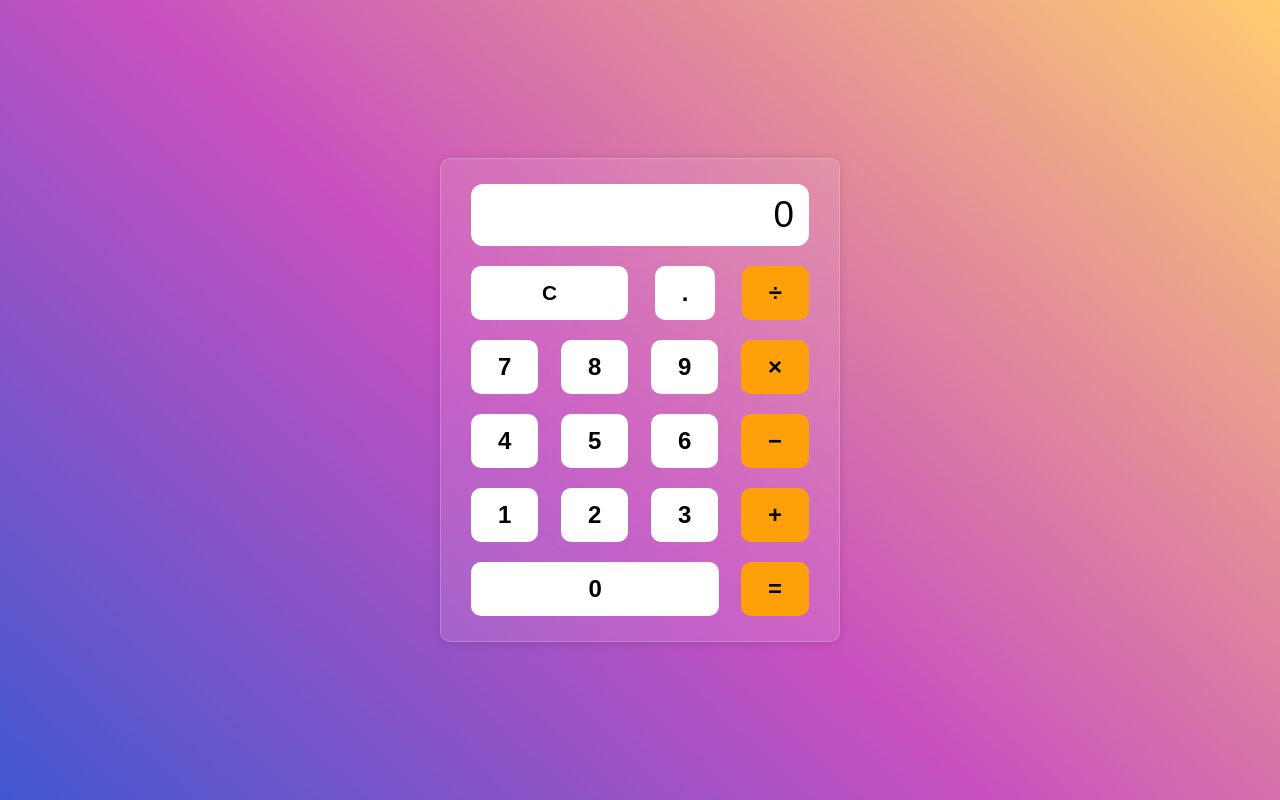
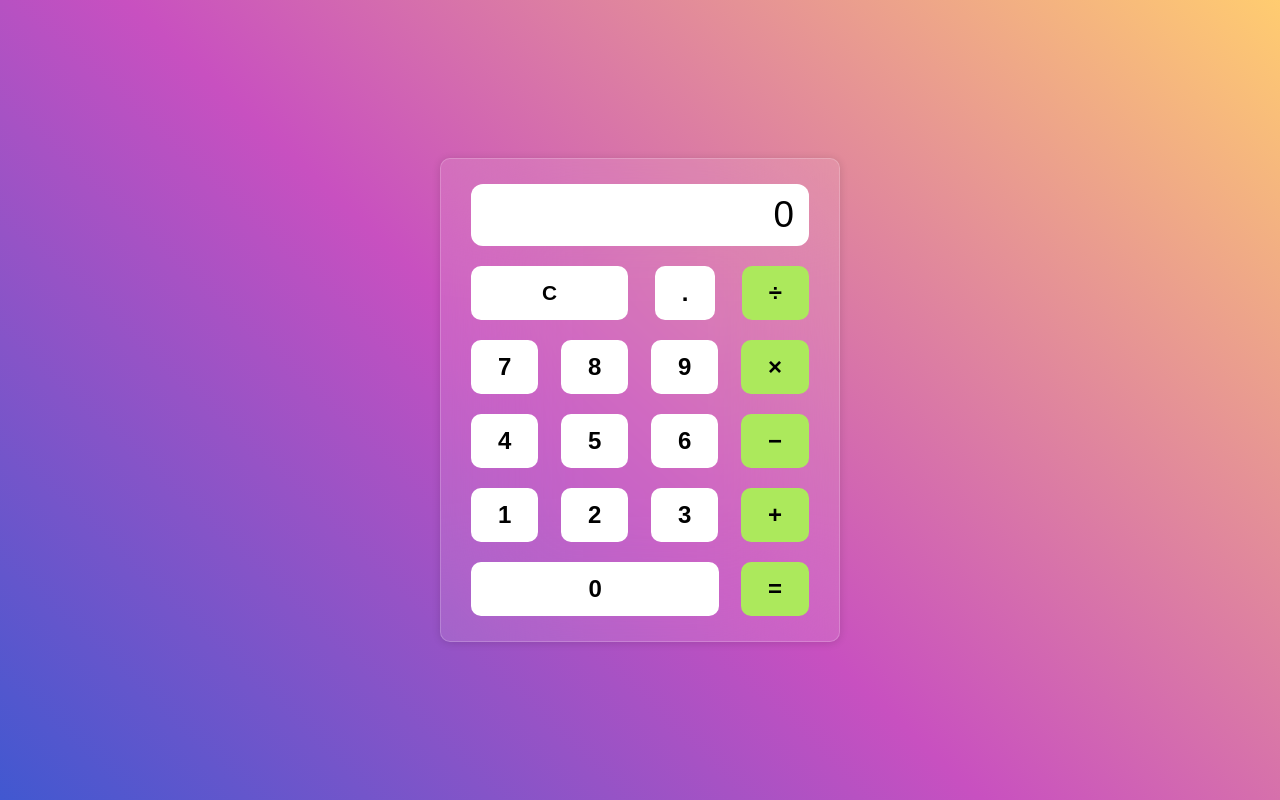
Before and after one commit to alihexon/calculator-app, a plain HTML site: page index.html in a window 1280 px wide. Drawn offline with Linux system fonts and the light colour scheme.

Commit message:
Styled the buttons and their hovers & active styles

```diff
--- a/style.css
+++ b/style.css
@@ -61,6 +61,24 @@ body {
   display: flex;
   justify-content: center;
   align-items: center;
+  cursor: pointer;
+  transition: 0.25s ease-in-out;
+}
+
+.calc-btn:hover {
+  background-color: #f1f1f1;
+}
+
+.calc-btn:active {
+  opacity: 0.7;
+}
+
+.button-row .calc-btn:last-child {
+  background-color: rgb(172, 233, 92);
+}
+
+.button-row .calc-btn:last-child:hover {
+  background-color: rgb(150, 209, 73);
 }
 
 .width-2 {
@@ -71,10 +89,6 @@ body {
   flex-basis: 73.5%;
 }
 
-.button-row .calc-btn:last-child {
-  background-color: rgb(254, 160, 10);
-}
-
 .clear-btn {
   font-size: 1.3em;
 }
```
